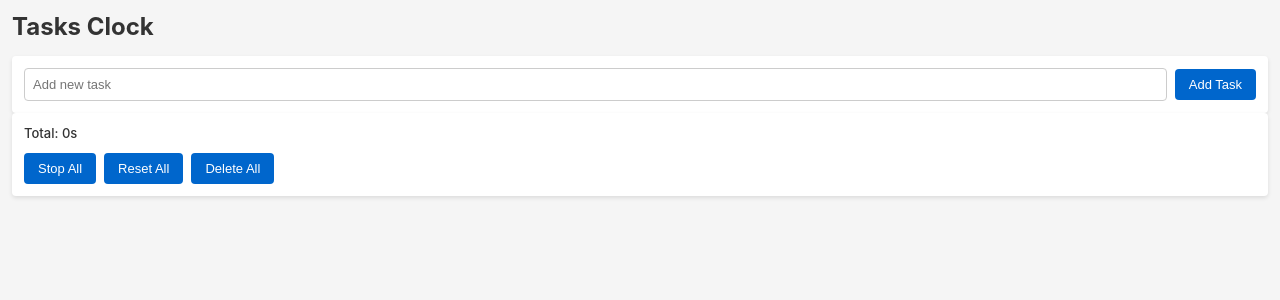
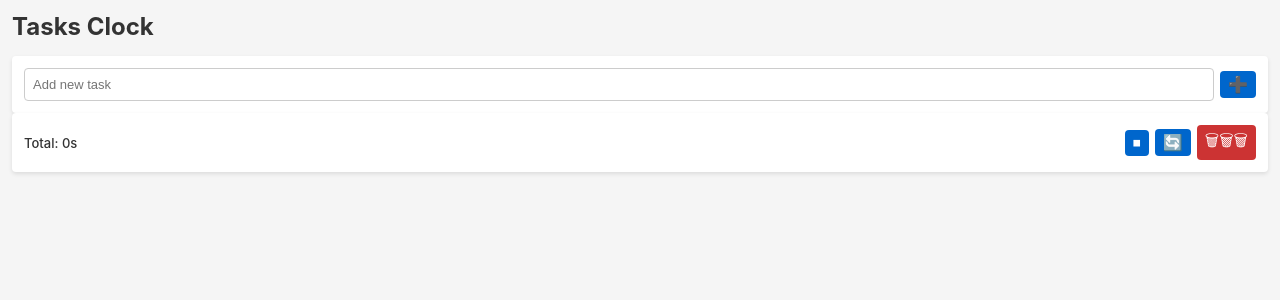
Before and after one commit to laggingreflex/clock-tasks, a React (Vite) app: page / in a window 1280 px wide. Shown: the top 300 px of the page. Built offline with nearby package versions, Linux system fonts and the light colour scheme.

Commit message:
style: adjust button sizes and spacing; update control button titles with icons

```diff
--- a/src/App.css
+++ b/src/App.css
@@ -12,14 +12,15 @@ h1 {
 }
 
 button {
-  padding: 8px 14px;
+  padding: 6px 10px;
   background-color: #0066cc;
   color: white;
   border: none;
   border-radius: 4px;
   cursor: pointer;
-  font-size: 13px;
+  font-size: 16px;
   font-weight: 500;
+  min-width: fit-content;
 }
 
 button:hover {
@@ -75,17 +76,19 @@ p {
 .controls-top {
   display: flex;
   align-items: center;
+  justify-content: space-between;
 }
 
 .controls-buttons {
   display: flex;
-  gap: 8px;
+  gap: 6px;
   flex-wrap: nowrap;
+  align-items: center;
 }
 
 .controls-buttons button {
   margin: 0;
-  min-width: fit-content;
+  padding: 4px 8px;
 }
 
 .tasks-list {
@@ -107,13 +110,18 @@ p {
 
 .task-inputs {
   display: flex;
-  gap: 8px;
+  gap: 6px;
   align-items: center;
 }
 
 .task-inputs input {
   flex: 1;
   min-width: 120px;
+}
+
+.task-inputs button {
+  padding: 4px 8px;
+  margin: 0;
 }
 
 .task-stats {
@@ -128,15 +136,7 @@ p {
 }
 
 .task-buttons {
-  display: flex;
-  gap: 8px;
-  flex-wrap: nowrap;
-  align-items: center;
-}
-
-.task-buttons button {
-  margin: 0;
-  min-width: fit-content;
+  display: none;
 }
 
 .delete-btn {
@@ -163,7 +163,7 @@ form {
 
 .form-inputs {
   display: flex;
-  gap: 8px;
+  gap: 6px;
   align-items: center;
 }
 
@@ -173,6 +173,7 @@ form {
 }
 
 .form-inputs button {
+  padding: 4px 8px;
+  margin: 0;
   flex: 0 0 auto;
-  white-space: nowrap;
 }
--- a/src/App.tsx
+++ b/src/App.tsx
@@ -196,11 +196,11 @@ function App() {
       <div className="controls">
         <div className="controls-top">
           <p>Total: {formatTime(totalElapsedTime)}</p>
-        </div>
-        <div className="controls-buttons">
-          <button onClick={stopAll}>Stop All</button>
-          <button onClick={resetAll}>Reset All</button>
-          <button onClick={deleteAllTasks}>Delete All</button>
+          <div className="controls-buttons">
+            <button title="Stop all tasks" onClick={stopAll}>⏹</button>
+            <button title="Reset all tasks" onClick={resetAll}>🔄</button>
+            <button title="Delete all tasks" className="delete-btn" onClick={deleteAllTasks}>🗑🗑🗑</button>
+          </div>
         </div>
       </div>
 
@@ -218,6 +218,10 @@ function App() {
                 onChange={(e) => updateTaskName(task.id, e.target.value)}
                 placeholder="Task name"
               />
+              <button title={task.isRunning ? "Stop task" : "Start task"} onClick={() => startTask(task.id)}>
+                {task.isRunning ? '⏸' : '▶'}
+              </button>
+              <button title="Delete task" className="delete-btn" onClick={() => deleteTask(task.id)}>🗑</button>
             </div>
             <div className="task-stats">
               {task.isRunning ? (
@@ -226,12 +230,6 @@ function App() {
                 <span>Last: {formatTime(task.lastSessionTime)}</span>
               )}
               <span>Total: {formatTime(task.totalTime)} ({percentage}%)</span>
-            </div>
-            <div className="task-buttons">
-              <button onClick={() => startTask(task.id)}>
-                {task.isRunning ? 'Running' : 'Start'}
-              </button>
-              <button className="delete-btn" onClick={() => deleteTask(task.id)}>Delete</button>
             </div>
           </div>
         )
@@ -264,7 +262,7 @@ function AddTaskForm({ onAdd }: AddTaskFormProps) {
           onChange={(e) => setInput(e.target.value)}
           placeholder="Add new task"
         />
-        <button type="submit">Add Task</button>
+        <button type="submit" title="Add new task">➕</button>
       </div>
     </form>
   )
```
